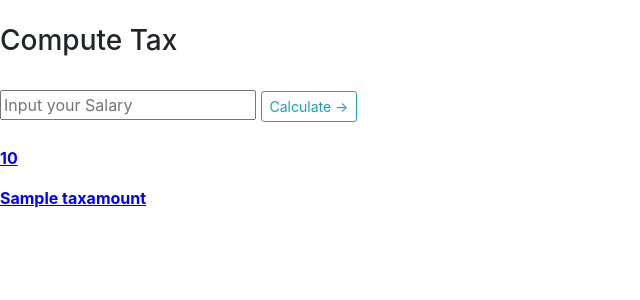
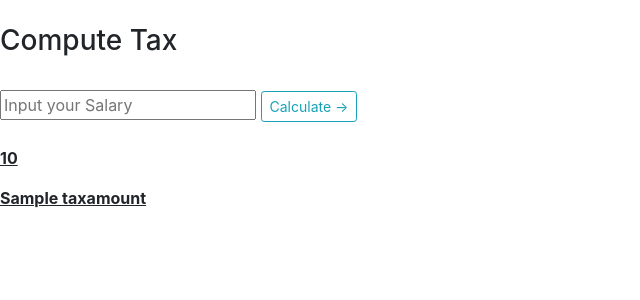
Before and after one commit to Snafkin547/HandyWeb, a Flask app: template templates/tax.html in a window 1280 px wide. Shown: the part 56-356 px from the top of the page, without its empty margins (0-640 px from the left). Run offline with Flask 2, Linux system fonts and the light colour scheme; the template is opened without the code that fills it: most values are stand-ins (such as "Sample title", 1, 10 or a date in 2020); some libraries are stand-ins or nearby versions.

Commit message:
Update tax.html

```diff
--- a/templates/tax.html
+++ b/templates/tax.html
@@ -23,13 +23,13 @@
         <br>
 
         <div style='float:left; width:15%'>
-            <p style="color:blue">
+            <p style="color:dark">
               <b><u>{{salary}}</b></u>
             </p>
         </div>
         <div style='clear:both'></div>
         <div style='float:left; width:15%'>
-            <p style="color:blue">
+            <p style="color:dark">
               <b><u>{{taxamount}}</b></u>
             </p>
         </div>
```
